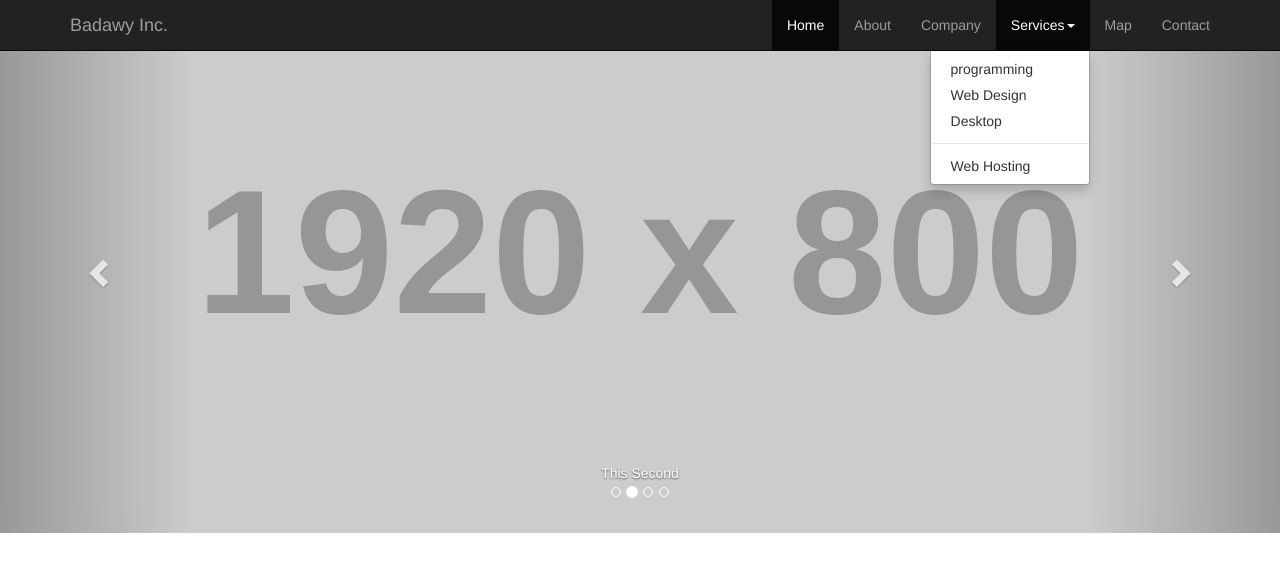
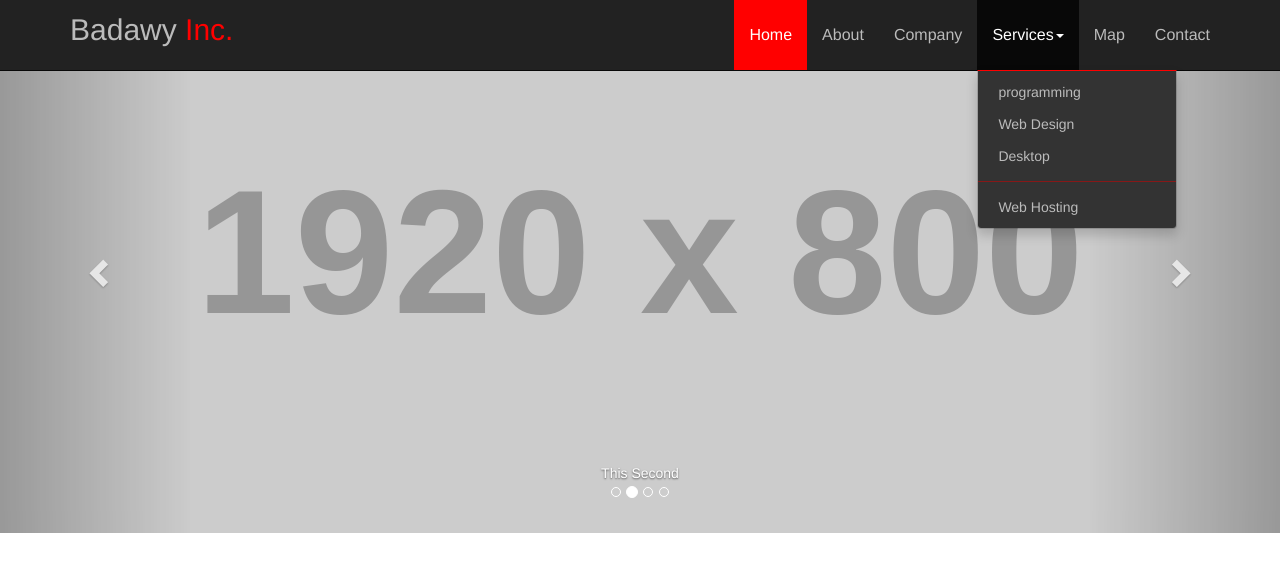
Before and after one commit to Badawy24/Templete, a plain HTML site: page index.html in a window 1280 px wide. Both pictures are taken after a click on the button "Services". Drawn offline with Linux system fonts and the light colour scheme; placeholder pictures from the web are drawn by us.

Commit message:
Add files via upload

```diff
--- a/css/style.css
+++ b/css/style.css
@@ -1,15 +1,71 @@
-.test{
-    background-color: blue;
-    color: #FFF;
-    margin-bottom: 10px;
-    padding: 10px;
+/* main navbar */
+
+.navbar {
+    min-height: 70px;
 }
 
-.nest {
+
+/* Active Linke*/
+
+.navbar-inverse .navbar-nav>.active>a,
+.navbar-inverse .navbar-nav>.active>a:hover,
+.navbar-inverse .navbar-nav>.active>a:focus {
+    background-color: red;
+}
+
+
+/* Normal Link & Brand */
+
+.navbar-inverse .navbar-nav>li>a {
+    color: #BBB;
+    padding-top: 25px;
+    padding-bottom: 25px;
+    font-size: 16px;
+}
+
+.navbar-inverse .navbar-brand {
+    color: #BBB;
+    font-size: 30px;
+    line-height: 30px;
+}
+
+.navbar-inverse .navbar-brand span {
+    color: red;
+}
+
+
+/* Dropdown-menu */
+
+.dropdown-menu {
+    background-color: #333;
+    min-width: 200px;
+}
+
+.navbar-right .dropdown-menu {
+    left: 0;
+    right: auto;
+}
+
+.dropdown-menu>li>a {
+    color: #BBB;
+    padding: 6px 20px;
+    -webkit-transition: padding 0.4s ease;
+    -moz-transition: padding 0.4s ease;
+    -o-transition: padding 0.4s ease;
+    transition: padding 0.4s ease;
+}
+
+.dropdown-menu>li>a:hover,
+.dropdown-menu>li>a:focus {
     background-color: red;
     color: #FFF;
-    margin-bottom: 10px;
-    padding: 20px;
+    padding-left: 30px;
+}
 
+.navbar-nav>li>.dropdown-menu {
+    border-top-color: red;
+}
 
+.dropdown-menu .divider {
+    background-color: #871818;
 }
```
